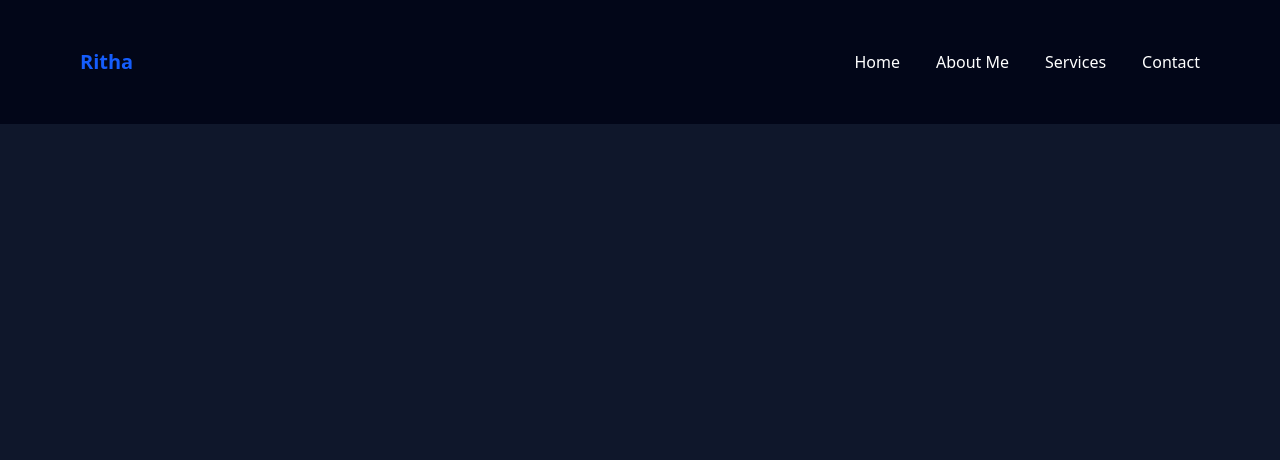
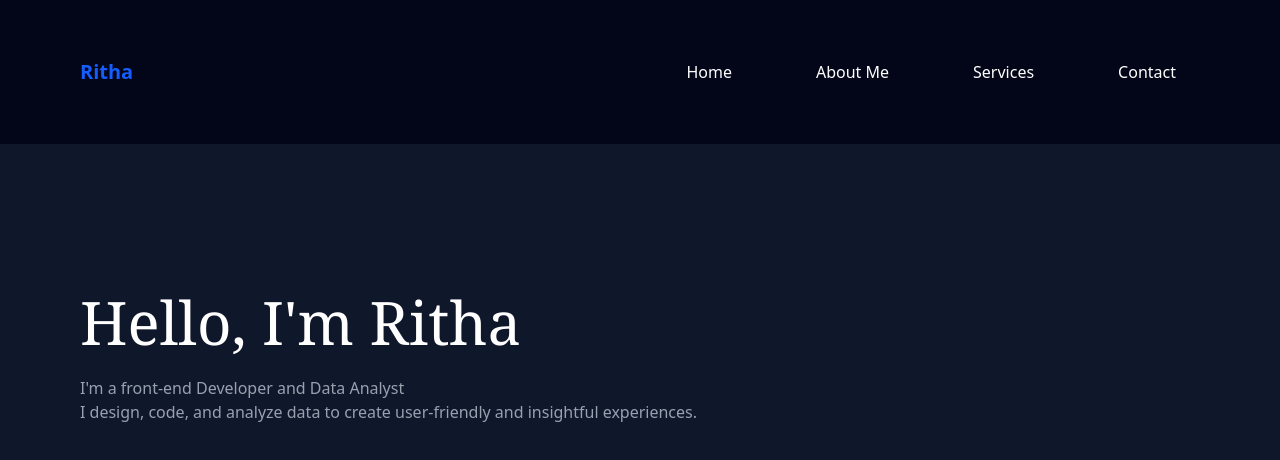
Before and after one commit to Ritha20/Portofolio, a plain HTML site: page index.html in a window 1280 px wide. Drawn offline with nearby package versions, Linux system fonts and the light colour scheme.

Commit message:
Hero section, creating home.

```diff
--- a/index.html
+++ b/index.html
@@ -13,12 +13,19 @@
         <nav>
 
             <ul class="flex gap-9">
-                <li><a href="#Home">Home</a></li>
-                <li><a href="#About Me">About Me</a></li>
-                <li><a href="Services">Services</a></li>
-                <li><a href="Contact">Contact</a></li>
+                <li class="hover:text-blue-400 px-5 py-3 mx-1 active"><a href="#Home">Home</a></li>
+                <li class="hover:text-blue-400 px-5 py-3 mx-1"><a href="#About Me">About Me</a></li>
+                <li class="hover:text-blue-400 px-5 py-3 mx-1"><a href="Services">Services</a></li>
+                <li class="hover:text-blue-400 px-5 py-3 mx-1"><a href="Contact">Contact</a></li>
             </ul>
         </nav>
     </header>
+    <!-- Hero Section -->
+    <Section id="Home" class="pt-24 pb-16 px-20 min-h-screen flex ">
+        <div class="pt-13 w-full lg:w-auto transition-all-duration-500 py-32">
+            <p class="text-3xl text-white xxs:text-xl sm:max-xl:text-5xl xl:text-6xl font-serif w-full" >Hello, I'm Ritha</p>
+            <p class="mt-6 text-gray-400">I'm a front-end Developer and Data Analyst <br>I design, code, and analyze data to create user-friendly and insightful experiences.</p>
+        </div>
+    </Section>
 </body>
 </html>
```
